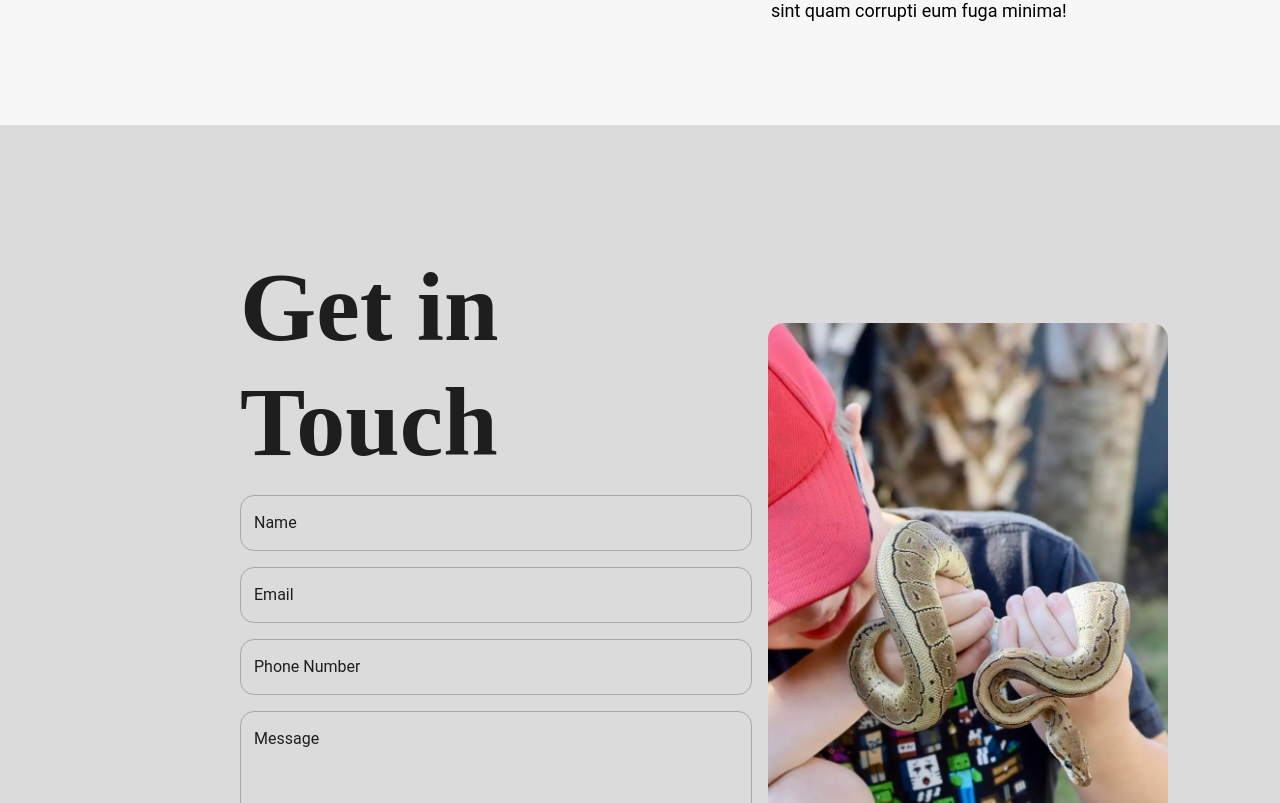
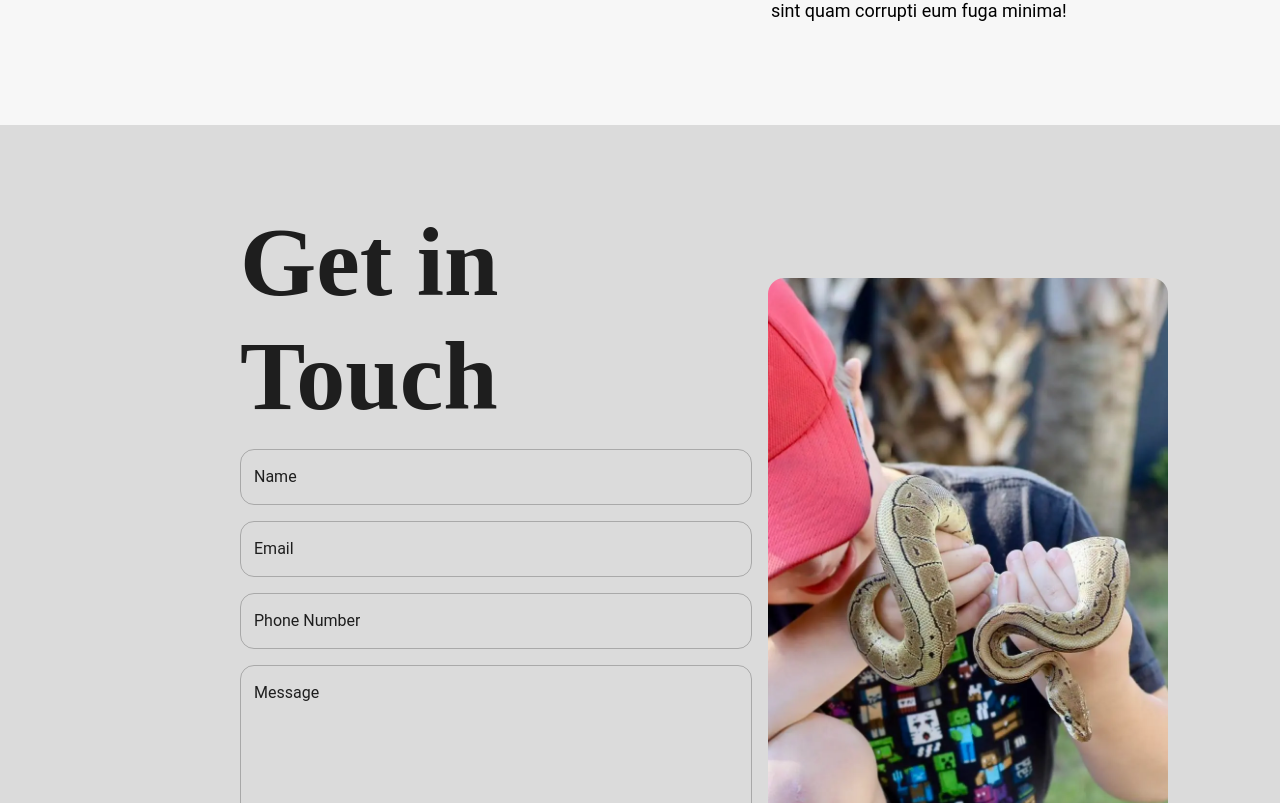
Before and after one commit to boingloings33/ExotiCo, a React (Vite) app: page / in a window 1280 px wide. Shown: the part 2437-3240 px from the top of the page. Built offline with nearby package versions, Linux system fonts and the light colour scheme; a web font is replaced by a local one.

Commit message:
paddingy fixed form

```diff
--- a/src/Components/Form.jsx
+++ b/src/Components/Form.jsx
@@ -67,7 +67,7 @@ const Form = forwardRef(function Form(props, ref) {
             alignItems="center"
             justifyContent="space-between"
             sx={{
-              height: "996px",
+              py: 10,
               backgroundColor: "primary.dark",
               px: 30,
             }}
```
